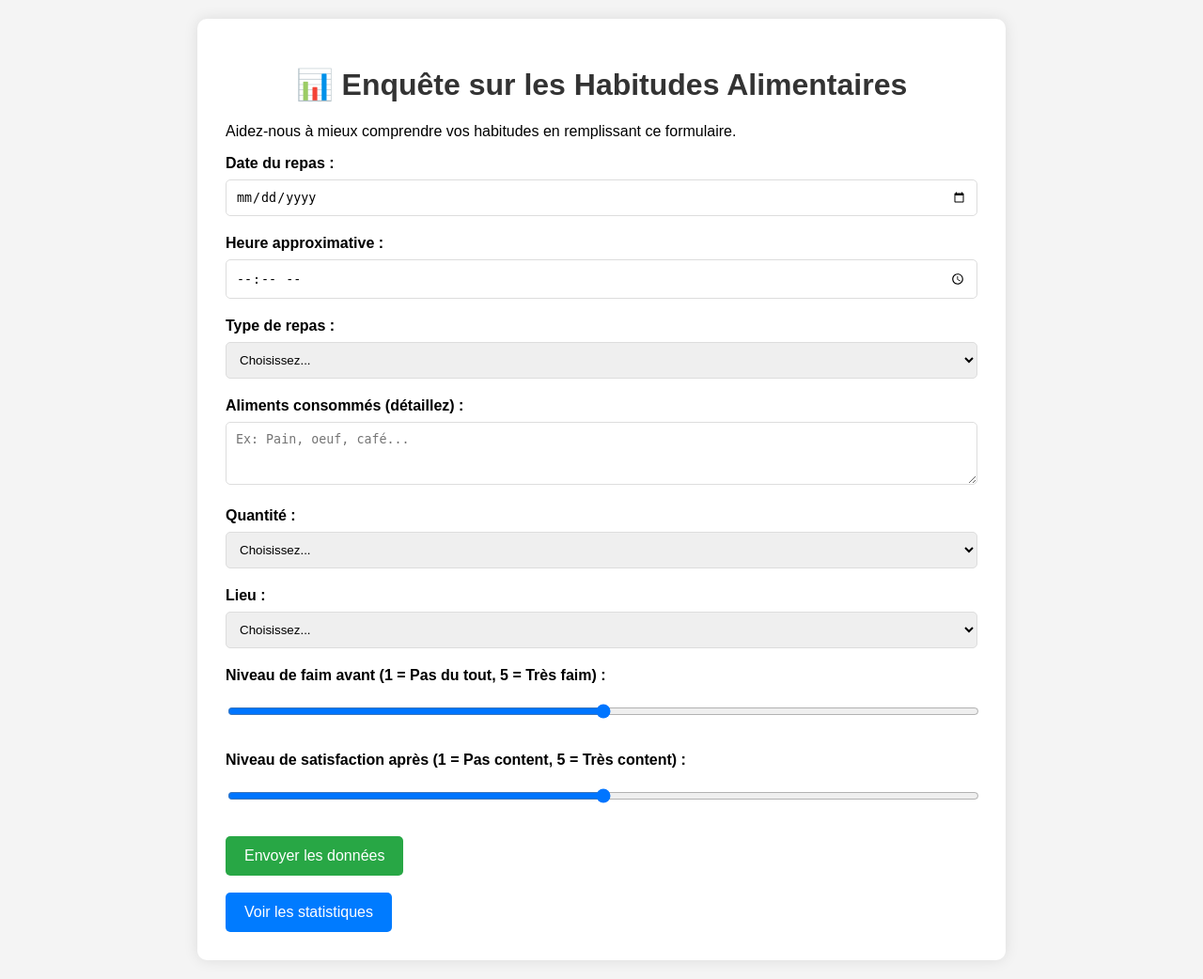
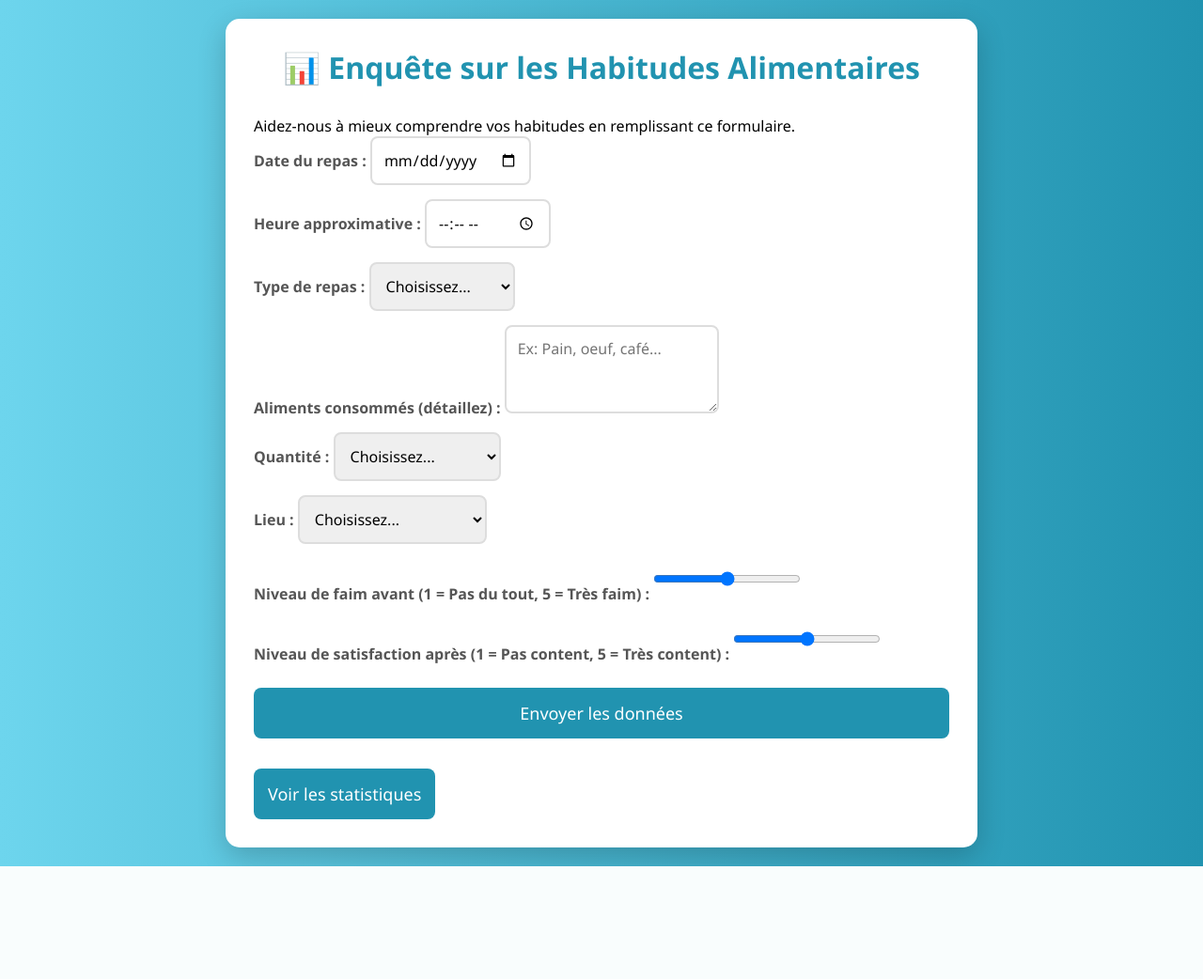
Before and after one commit to Bankweruth12/Tp_Collecte_des_donnees_alimentaires, a Flask app: template templates/index.html in a window 1280 px wide. Shown: the whole page at 94% size. After the commit the page ends 922 px from the top, so only its background shows below. Run offline with Flask 3, Linux system fonts and the light colour scheme; the template is opened without the code that fills it, so the values that code supplies are empty.

Commit message:
Update style.css

```diff
--- a/static/css/js/style.css
+++ b/static/css/js/style.css
@@ -1,76 +1,104 @@
+/* ==========================================
+   STYLE GÉNÉRAL
+   ========================================== */
+
+* {
+    margin: 0;
+    padding: 0;
+    box-sizing: border-box;
+    font-family: 'Segoe UI', Tahoma, Geneva, Verdana, sans-serif;
+}
+
 body {
-    font-family: 'Arial', sans-serif;
-    background-color: #f4f4f4;
-    margin: 0;
+    background: linear-gradient(to right, #6dd5ed, #2193b0);
+    min-height: 100vh;
     padding: 20px;
 }
 
 .container {
     max-width: 800px;
-    margin: auto;
+    margin: 0 auto;
     background: white;
     padding: 30px;
-    border-radius: 10px;
-    box-shadow: 0 0 15px rgba(0,0,0,0.1);
+    border-radius: 15px;
+    box-shadow: 0 10px 30px rgba(0,0,0,0.2);
 }
 
+/* ==========================================
+   TITRES ET TEXTE
+   ========================================== */
+
 h1 {
-    color: #333;
     text-align: center;
+    color: #2193b0;
+    margin-bottom: 30px;
 }
 
-.form-group {
-    margin-bottom: 20px;
+h2, h3 {
+    color: #333;
+    margin: 20px 0 10px;
+}
+
+/* ==========================================
+   FORMULAIRE
+   ========================================== */
+
+form {
+    display: flex;
+    flex-direction: column;
+    gap: 15px;
 }
 
 label {
-    display: block;
-    margin-bottom: 8px;
     font-weight: bold;
+    color: #555;
 }
 
-input, select, textarea {
-    width: 100%;
-    padding: 10px;
-    border: 1px solid #ddd;
-    border-radius: 5px;
-    box-sizing: border-box;
+input, textarea, select {
+    padding: 12px;
+    border: 2px solid #ddd;
+    border-radius: 8px;
+    font-size: 16px;
+    transition: border-color 0.3s;
 }
 
+input:focus, textarea:focus, select:focus {
+    border-color: #2193b0;
+    outline: none;
+}
+
+/* ==========================================
+   BOUTONS
+   ========================================== */
+
 .btn {
+    background: #2193b0;
+    color: white;
+    padding: 15px;
+    border: none;
+    border-radius: 8px;
+    font-size: 18px;
+    cursor: pointer;
+    transition: background 0.3s;
+    text-align: center;
+    text-decoration: none;
     display: inline-block;
-    background: #28a745;
-    color: white;
-    padding: 12px 20px;
-    text-decoration: none;
-    border-radius: 5px;
-    border: none;
-    cursor: pointer;
-    font-size: 16px;
+    margin-top: 10px;
 }
 
 .btn:hover {
-    background: #218838;
+    background: #176d83;
 }
 
-.btn-secondary {
-    background: #007bff;
-}
-
-.btn-secondary:hover {
-    background: #0056b3;
-}
-
-.stats {
-    background: #e9ecef;
-    padding: 20px;
-    border-radius: 8px;
-}
+/* ==========================================
+   MESSAGES D'ALERTE
+   ========================================== */
 
 .alert {
     padding: 15px;
+    border-radius: 8px;
     margin-bottom: 20px;
-    border-radius: 5px;
+    text-align: center;
 }
 
 .success {
```
Also changed, not shown: other parts of static/css/js/style.css (+82 -0 lines).
